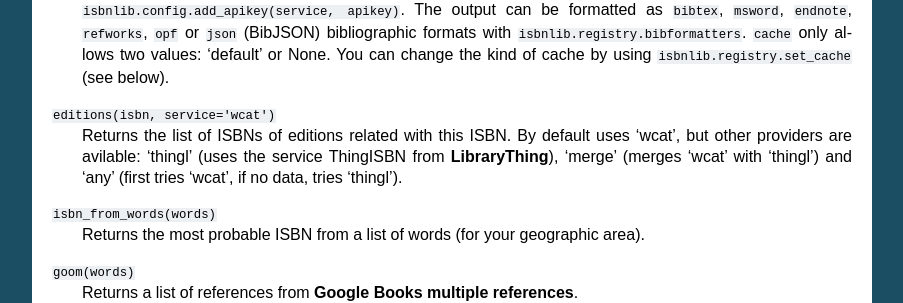
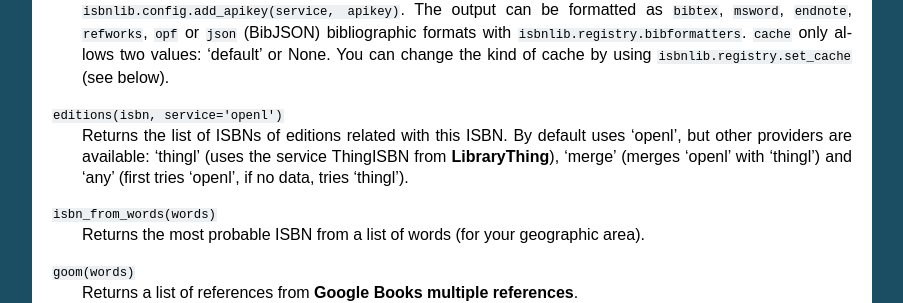
Before and after one commit to rysto3/isbnlib, a Sphinx documentation site: the page built from docs/devs.rst, in a window 1280 px wide and 900 px high, scrolled down 1334 px. Shown: the part 151-454 px from the top of the window, without its empty margins (198-1101 px from the left). Built offline with Sphinx 7.4.7, drawn with Linux system fonts in a browser that asks for light colours.

Commit message:
update editions description

```diff
--- a/docs/devs.rst
+++ b/docs/devs.rst
@@ -85,11 +85,11 @@ In the namespace ``isbnlib`` you have access to the core methods:
     ``cache`` only allows two values: 'default' or None. You can change the kind of cache by using
     ``isbnlib.registry.set_cache`` (see below).
 
-``editions(isbn, service='wcat')``
+``editions(isbn, service='openl')``
     Returns the list of ISBNs of editions related with this ISBN. By default
-    uses 'wcat', but other providers are avilable: 'thingl' (uses the
-    service ThingISBN from **LibraryThing**), 'merge' (merges 'wcat' with 'thingl')
-    and 'any' (first tries 'wcat', if no data, tries 'thingl').
+    uses 'openl', but other providers are available: 'thingl' (uses the
+    service ThingISBN from **LibraryThing**), 'merge' (merges 'openl' with 'thingl')
+    and 'any' (first tries 'openl', if no data, tries 'thingl').
 
 ``isbn_from_words(words)``
 	Returns the most probable ISBN from a list of words (for your geographic area).
```
